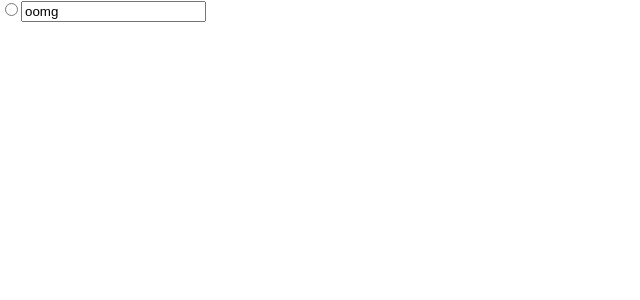
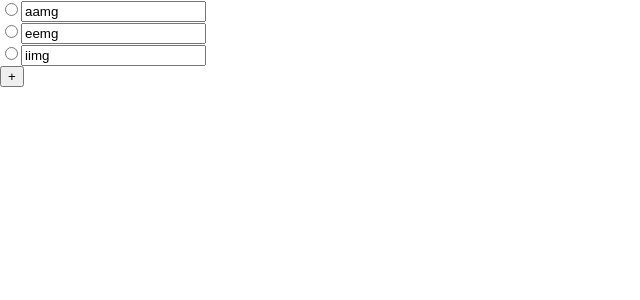
Before and after one commit to switq/ur-test, a React (Create React App) app: page / in a window 1280 px wide. Shown: the top 300 px of the page, without its empty margins (0-640 px from the left). Built offline with nearby package versions, Linux system fonts and the light colour scheme.

Commit message:
add, update and deleat alternatives test

```diff
--- a/src/components/Alternative/index.tsx
+++ b/src/components/Alternative/index.tsx
@@ -3,25 +3,26 @@ import { Ialternative } from "../../types/alternative";
 
 interface props {
     alternativa: Ialternative,
-    setAlternativa: React.Dispatch<React.SetStateAction<Ialternative>>
+    atualizaAlternativa: (id: string, novoNome: string) => void
+    atualizaMarcado: (id: string) => void
+    deletaAlternativa: (id: string) => void
 }
 
-export default function Alternative({alternativa, setAlternativa}: props) {
+export default function Alternative({alternativa, atualizaAlternativa, atualizaMarcado, deletaAlternativa}: props) {
     return (
         <div>
             <input
                 type="radio"
-                readOnly
+                checked={alternativa.selected}
+                onChange={e => atualizaMarcado(alternativa.id)}
             />
             <input
                 type="text"
                 value={alternativa.name}
-                onChange={e => setAlternativa(prevAlternative => {
-                    return {
-                        ...prevAlternative,
-                        name: e.target.value
-                    }
-                })}
+                onChange={e => {
+                    atualizaAlternativa(alternativa.id, e.target.value)
+                    if ( e.target.value === '' ) deletaAlternativa(alternativa.id)
+                }}
             />
         </div>
     )
--- a/src/components/Question/index.tsx
+++ b/src/components/Question/index.tsx
@@ -1,6 +1,6 @@
 import React, { useState } from "react";
 import Alternative from "../Alternative";
-import PlusButton from "./AlternativeList/PlusButton";
+import PlusButton from "../PlusButton";
 import { Iquestion } from "../../types/question";
 import { Itest } from "../../types/test";
 import AlternativeList from "./AlternativeList";
--- a/src/pages/App.tsx
+++ b/src/pages/App.tsx
@@ -3,18 +3,85 @@ import './App.css';
 import Alternative from '../components/Alternative';
 import { v4 as uuid4 } from 'uuid';
 import { Ialternative } from '../types/alternative';
+import PlusButton from '../components/PlusButton';
 
 function App() {
-  const [alternativa, setAlternativa] = useState<Ialternative>({
-    name: 'oomg',
-    selected: false,
-    id: uuid4()
-  })
+  const [alternativas, setAlternativas] = useState<Ialternative[]>([
+    {
+      name: 'aamg',
+      selected: false,
+      id: uuid4()
+    },
+    {
+      name: 'eemg',
+      selected: false,
+      id: uuid4()
+    },
+    {
+      name: 'iimg',
+      selected: false,
+      id: uuid4()
+    },
+  ])
 
+  function atualizaAlternativa(id: string, novoNome: string ) {
+    setAlternativas(prevAlternativas => {
+      prevAlternativas.forEach(alternativa => {
+        if ( alternativa.id === id ) {
+          alternativa.name = novoNome
+          return [...prevAlternativas];
+        }
+      })
+      return [...prevAlternativas]
+    })
+  }
+
+  function atualizaMarcado(id: string) {
+    setAlternativas(prevAlternativas => {
+      const newAlternativas = [...prevAlternativas];
+      newAlternativas.forEach(alternativa => {
+        alternativa.selected = alternativa.id === id;
+      })
+      return newAlternativas;
+    })
+  }
+
+  function deletaAlternativa(id: string) {
+    setAlternativas(prevAlternativas => {
+      const newAlternativas = [...prevAlternativas];
+      prevAlternativas.forEach((alternativa, index) => {
+        if ( alternativa.id === id ) {
+          newAlternativas.splice(index, 1);
+          return newAlternativas;
+        }
+      })
+      return newAlternativas;
+    })
+  }
+
+  function addAlternativa() {
+    setAlternativas(prevAlternativas => [
+      ...prevAlternativas,
+      {
+        name: "",
+        selected: false,
+        id: uuid4()
+      }
+    ])
+  }
 
   return (
     <div className="App">
-      <Alternative alternativa={alternativa} setAlternativa={setAlternativa}></Alternative>
+      {alternativas.map((alternativa) => (
+        <Alternative
+          key={alternativa.id}
+          alternativa={alternativa}
+          atualizaAlternativa={atualizaAlternativa}
+          atualizaMarcado={atualizaMarcado}
+          deletaAlternativa={deletaAlternativa}
+        />
+      ))}
+        <PlusButton onClick={addAlternativa} />
     </div>
   );
 }
```
Also changed, not shown: src/components/PlusButton/index.tsx (renamed from src/components/Question/AlternativeList/PlusButton/index.tsx).
